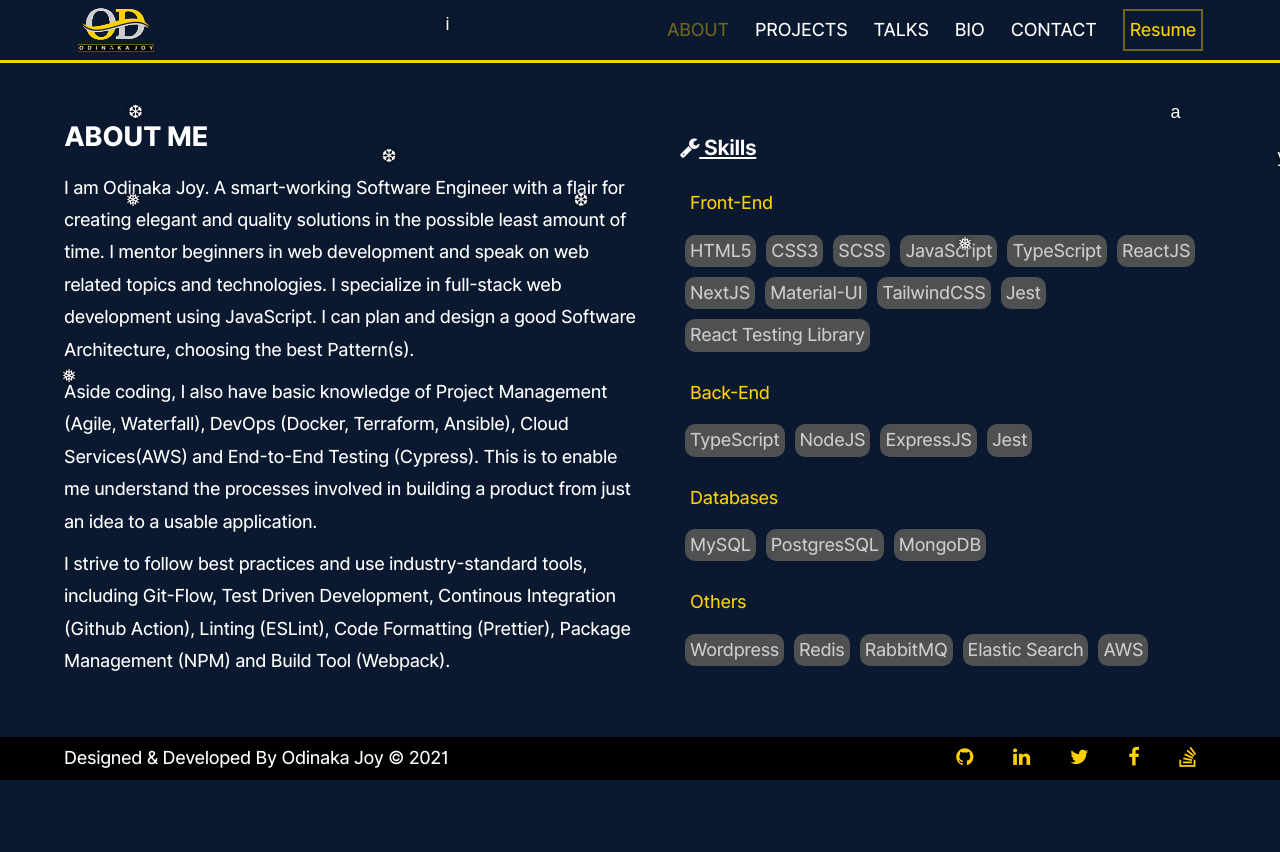
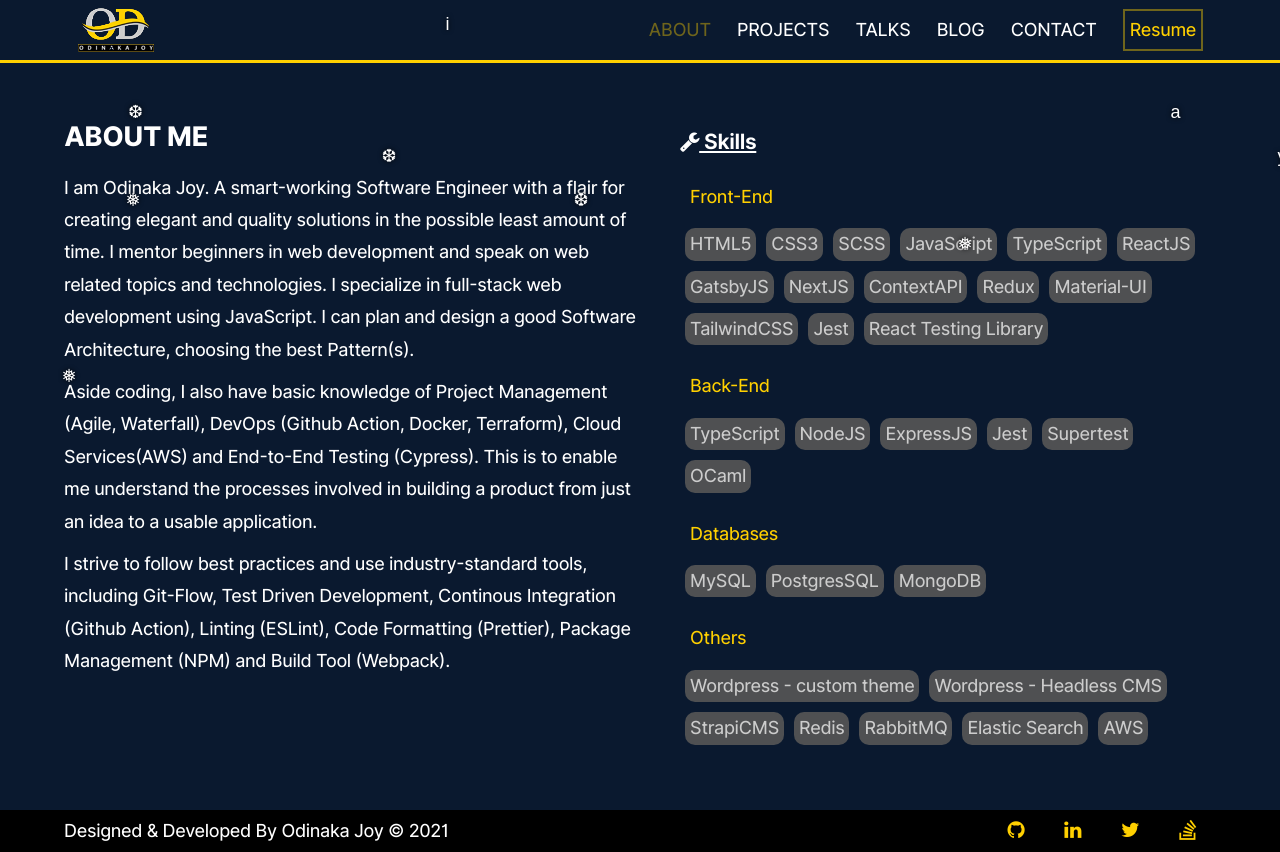
Before and after one commit to dinakajoy/portfolio-v2, a Next.js app: page /about in a window 1280 px wide. Before the commit the page ends 800 px from the top, so only its background shows below. Built offline with nearby package versions, Linux system fonts and the light colour scheme.

Commit message:
updated now

```diff
--- a/src/components/About.js
+++ b/src/components/About.js
@@ -1,4 +1,4 @@
-import styles from '@/styles/about.module.css';
+import styles from '@/styles/about.module.css'
 
 const About = () => {
   return (
@@ -7,23 +7,27 @@ const About = () => {
         <div className={styles.left}>
           <h2>ABOUT ME</h2>
           <p>
-            I am Odinaka Joy. A smart-working Software Engineer with a flair
-            for creating elegant and quality solutions in the possible least
-            amount of time. I mentor beginners in web development and speak on
-            web related topics and technologies. I specialize in
-            full-stack web development using JavaScript. I can plan and design a good Software Architecture,
-            choosing the best Pattern(s).
+            I am Odinaka Joy. A smart-working Software Engineer with a flair for
+            creating elegant and quality solutions in the possible least amount
+            of time. I mentor beginners in web development and speak on web
+            related topics and technologies. I specialize in full-stack web
+            development using JavaScript. I can plan and design a good Software
+            Architecture, choosing the best Pattern(s).
           </p>
 
           <p>
             Aside coding, I also have basic knowledge of Project Management
-            (Agile, Waterfall), DevOps (Docker, Terraform, Ansible), Cloud
-            Services(AWS) and End-to-End Testing (Cypress). This is to
-            enable me understand the processes involved in building a product from just an idea to a usable application.{' '}
+            (Agile, Waterfall), DevOps (Github Action, Docker, Terraform), Cloud
+            Services(AWS) and End-to-End Testing (Cypress). This is to enable me
+            understand the processes involved in building a product from just an
+            idea to a usable application.
           </p>
 
           <p>
-            I strive to follow best practices and use industry-standard tools, including Git-Flow, Test Driven Development, Continous Integration (Github Action), Linting (ESLint), Code Formatting (Prettier), Package Management (NPM) and Build Tool (Webpack).
+            I strive to follow best practices and use industry-standard tools,
+            including Git-Flow, Test Driven Development, Continous Integration
+            (Github Action), Linting (ESLint), Code Formatting (Prettier),
+            Package Management (NPM) and Build Tool (Webpack).
           </p>
         </div>
         <div className={styles.right}>
@@ -38,7 +42,10 @@ const About = () => {
             <span>JavaScript</span>
             <span>TypeScript</span>
             <span>ReactJS</span>
+            <span>GatsbyJS</span>
             <span>NextJS</span>
+            <span>ContextAPI</span>
+            <span>Redux</span>
             <span>Material-UI</span>
             <span>TailwindCSS</span>
             <span>Jest</span>
@@ -49,6 +56,8 @@ const About = () => {
             <span>NodeJS</span>
             <span>ExpressJS</span>
             <span>Jest</span>
+            <span>Supertest</span>
+            <span>OCaml</span>
 
             <p>Databases</p>
             <span>MySQL</span>
@@ -56,7 +65,9 @@ const About = () => {
             <span>MongoDB</span>
 
             <p>Others</p>
-            <span>Wordpress</span>
+            <span>Wordpress - custom theme</span>
+            <span>Wordpress - Headless CMS</span>
+            <span>StrapiCMS</span>
             <span>Redis</span>
             <span>RabbitMQ</span>
             <span>Elastic Search</span>
--- a/src/components/inc/footer.js
+++ b/src/components/inc/footer.js
@@ -1,17 +1,42 @@
 const Footer = () => {
-  const YEAR = new Date().getFullYear();
+  const YEAR = new Date().getFullYear()
   return (
     <footer className="footer">
       <div className="container">
         <div className="footer-wrapper">
-          <p>Designed &amp; Developed By Odinaka Joy © <time> &nbsp;{ YEAR }</time></p>
+          <p>
+            Designed &amp; Developed By Odinaka Joy © <time> &nbsp;{YEAR}</time>
+          </p>
           <div className="socials">
             {/* <a href="/feed.xml" target="_blank"><i className="fa fa-rss"></i></a> */}
-            <a href="https://github.com/dinakajoy" target="_blank" rel="noopener noreferrer"><i className="fa fa-github"></i></a>
-            <a href="https://www.linkedin.com/in/dinakajoy/" target="_blank" rel="noopener noreferrer"><i className="fa fa-linkedin"></i></a>
-            <a href="https://twitter.com/dinakajoy" target="_blank" rel="noopener noreferrer"><i className="fa fa-twitter"></i></a>
-            <a href="http://facebook.com/dinakajoy" target="_blank" rel="noopener noreferrer"><i className="fa fa-facebook"></i></a>
-            <a href="https://stackoverflow.com/users/10469483/dinakajoy" target="_blank" rel="noopener noreferrer"><i className="fa fa-stack-overflow"></i></a>
+            <a
+              href="https://github.com/dinakajoy"
+              target="_blank"
+              rel="noopener noreferrer"
+            >
+              <i className="fa fa-github"></i>
+            </a>
+            <a
+              href="https://www.linkedin.com/in/dinakajoy/"
+              target="_blank"
+              rel="noopener noreferrer"
+            >
+              <i className="fa fa-linkedin"></i>
+            </a>
+            <a
+              href="https://twitter.com/dinakajoy"
+              target="_blank"
+              rel="noopener noreferrer"
+            >
+              <i className="fa fa-twitter"></i>
+            </a>
+            <a
+              href="https://stackoverflow.com/users/10469483/dinakajoy"
+              target="_blank"
+              rel="noopener noreferrer"
+            >
+              <i className="fa fa-stack-overflow"></i>
+            </a>
           </div>
         </div>
       </div>
@@ -19,4 +44,4 @@ const Footer = () => {
   )
 }
 
-export default Footer;
+export default Footer
--- a/src/components/inc/header.js
+++ b/src/components/inc/header.js
@@ -1,28 +1,57 @@
-import Link from 'next/link';
-import ActiveLink from '@/components/inc/activeLink';
+import Link from 'next/link'
+import ActiveLink from '@/components/inc/activeLink'
 
 const Navbar = () => {
   const openNav = () => {
-    document.getElementById("myNav").style.width = "100%";
+    document.getElementById('myNav').style.width = '100%'
   }
 
   const closeNav = () => {
-    document.getElementById("myNav").style.width = "0%";
+    document.getElementById('myNav').style.width = '0%'
   }
   return (
     <>
       <header className="header lg-nav">
         <div className="container">
           <nav className="header-wrapper">
-            <div className="header__brand"><Link href="/" activeClassName="active"><a><img src="/images/logo.png" alt="Odinaka Joy" /></a></Link></div>
+            <div className="header__brand">
+              <Link href="/" activeClassName="active">
+                <a>
+                  <img src="/images/logo.png" alt="Odinaka Joy" />
+                </a>
+              </Link>
+            </div>
             <ul className="header__links">
-              <li><ActiveLink href="/about" activeClassName="active"><a>ABOUT</a></ActiveLink></li>
-              <li><ActiveLink href="/projects" activeClassName="active"><a>PROJECTS</a></ActiveLink></li>
-              <li><ActiveLink href="/talks" activeClassName="active"><a>TALKS</a></ActiveLink></li>
-              <li><ActiveLink href="/bio" activeClassName="active"><a>BIO</a></ActiveLink></li>
-              {/* <li><ActiveLink href="/blog" activeClassName="active"><a>BLOG</a></ActiveLink></li> */}
-              <li><ActiveLink href="/contact" activeClassName="active"><a>CONTACT</a></ActiveLink></li>
-              <li className="resume"><Link href="/images/dinakajoy-cv.pdf"><a target="_BLANK">Resume</a></Link></li>
+              <li>
+                <ActiveLink href="/about" activeClassName="active">
+                  <a>ABOUT</a>
+                </ActiveLink>
+              </li>
+              <li>
+                <ActiveLink href="/projects" activeClassName="active">
+                  <a>PROJECTS</a>
+                </ActiveLink>
+              </li>
+              <li>
+                <ActiveLink href="/talks" activeClassName="active">
+                  <a>TALKS</a>
+                </ActiveLink>
+              </li>
+              <li>
+                <a href="https://www.dinakablog.com/" target="_blank">
+                  <a>BLOG</a>
+                </a>
+              </li>
+              <li>
+                <ActiveLink href="/contact" activeClassName="active">
+                  <a>CONTACT</a>
+                </ActiveLink>
+              </li>
+              <li className="resume">
+                <Link href="/images/dinakajoy-cv.pdf">
+                  <a target="_BLANK">Resume</a>
+                </Link>
+              </li>
             </ul>
           </nav>
         </div>
@@ -30,24 +59,53 @@ const Navbar = () => {
 
       <header className="header sm-nav">
         <nav className="header-wrapper">
-          <div className="header__brand"><Link href="/"><a><img src="/images/logo.png" alt="Odinaka Joy" /></a></Link></div>
+          <div className="header__brand">
+            <Link href="/">
+              <a>
+                <img src="/images/logo.png" alt="Odinaka Joy" />
+              </a>
+            </Link>
+          </div>
           <div id="myNav" className="overlay">
-            <a onClick={(e) => e.preventDefault()} className="closebtn" onClick={() => closeNav()}>&times;</a>
+            <a
+              onClick={(e) => e.preventDefault()}
+              className="closebtn"
+              onClick={() => closeNav()}
+            >
+              &times;
+            </a>
             <div className="overlay-content">
-              <ActiveLink href="/about" activeClassName="active"><a>ABOUT</a></ActiveLink>
-              <ActiveLink href="/projects" activeClassName="active"><a>PROJECTS</a></ActiveLink>
-              <ActiveLink href="/talks" activeClassName="active"><a>TALKS</a></ActiveLink>
-              <ActiveLink href="/bio" activeClassName="active"><a>BIO</a></ActiveLink>
-              {/* <ActiveLink href="/blog"><a>BLOG</a></ActiveLink> */}
-              <ActiveLink href="/contact" activeClassName="active"><a>CONTACT</a></ActiveLink>
-              <Link href="/images/dinakajoy-cv.pdf" className="resume"><a target="_BLANK">Resume</a></Link>
+              <ActiveLink href="/about" activeClassName="active">
+                <a>ABOUT</a>
+              </ActiveLink>
+              <ActiveLink href="/projects" activeClassName="active">
+                <a>PROJECTS</a>
+              </ActiveLink>
+              <ActiveLink href="/talks" activeClassName="active">
+                <a>TALKS</a>
+              </ActiveLink>
+              <a href="https://www.dinakablog.com/" target="_blank">
+                BLOG
+              </a>
+              <ActiveLink href="/contact" activeClassName="active">
+                <a>CONTACT</a>
+              </ActiveLink>
+              <Link href="/images/dinakajoy-cv.pdf" className="resume">
+                <a target="_BLANK">Resume</a>
+              </Link>
             </div>
           </div>
-          <span className="go-right" style={{fontSize:"30px",cursor:"pointer"}} onClick={() => openNav()}>&#9776;</span>
+          <span
+            className="go-right"
+            style={{ fontSize: '30px', cursor: 'pointer' }}
+            onClick={() => openNav()}
+          >
+            &#9776;
+          </span>
         </nav>
       </header>
     </>
   )
 }
 
-export default Navbar;
+export default Navbar
```
Also changed, not shown: src/components/ContactForm/index.js (+18 -21 lines), 1 other file (tests, documents, lock files or other folders).
